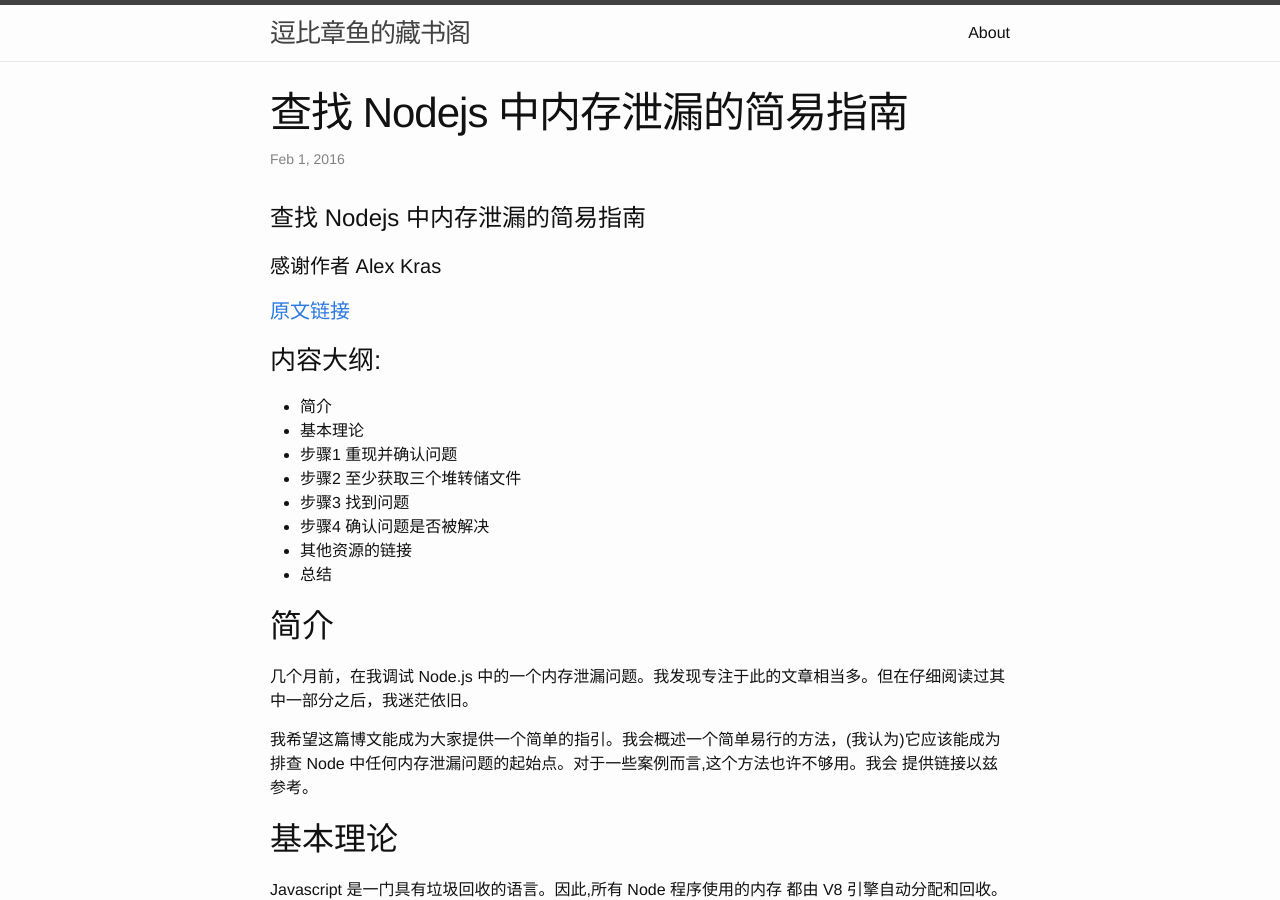
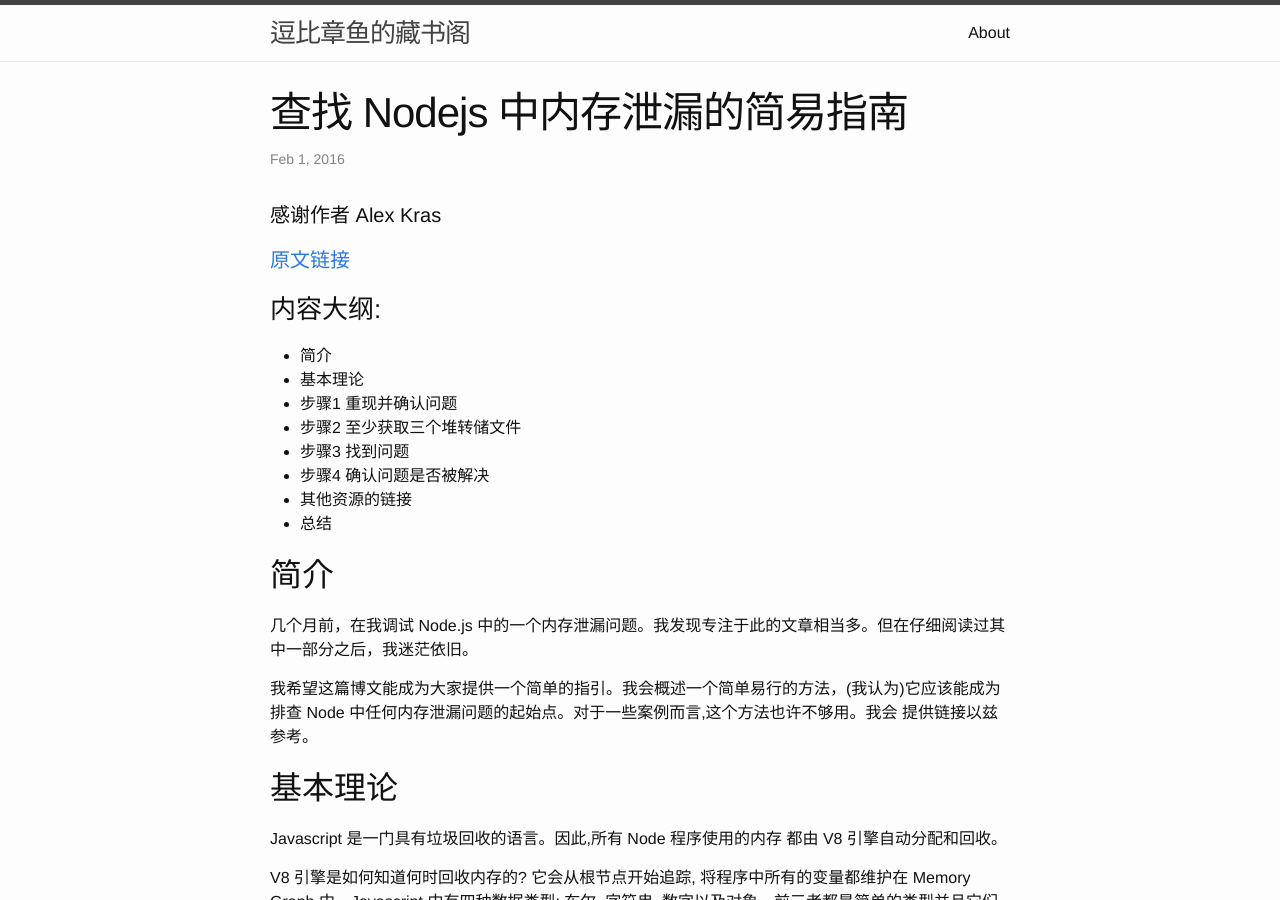
Before and after one commit to alex-marmot/alex-marmot.github.io, a Jekyll site: the page built from _posts/2016-02-01-welcome-to-jekyll.markdown, in a window 1280 px wide and 900 px high. Built offline with Jekyll 4.4.1, drawn with Linux system fonts in a browser that asks for light colours.

Commit message:
modify the post

```diff
--- a/_posts/2016-02-01-welcome-to-jekyll.markdown
+++ b/_posts/2016-02-01-welcome-to-jekyll.markdown
@@ -4,8 +4,6 @@ title:  "查找 Nodejs 中内存泄漏的简易指南"
 date:   2016-02-01 12:07:14 +0800
 categories: translation
 ---
-# 查找 Nodejs 中内存泄漏的简易指南
-
 #### 感谢作者 Alex Kras
 
 #### [原文链接](http://www.alexkras.com/simple-guide-to-finding-a-javascript-memory-leak-in-node-js)
```
